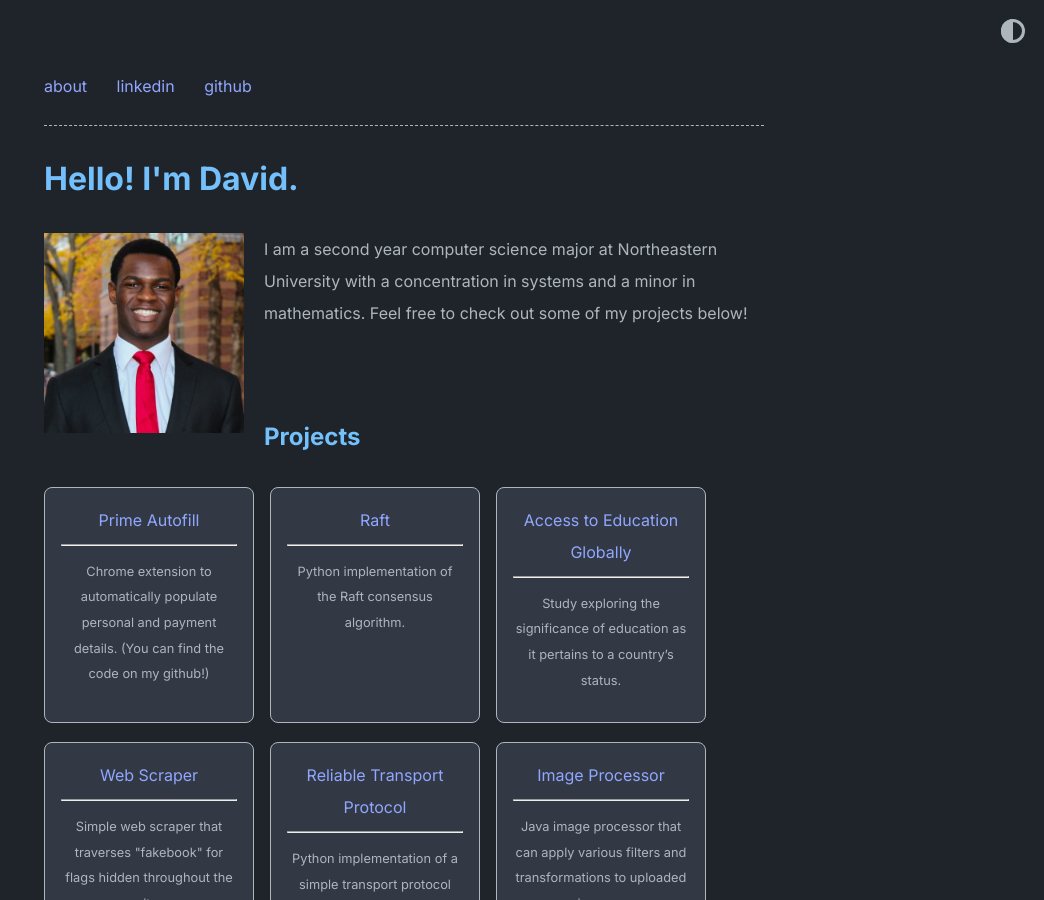
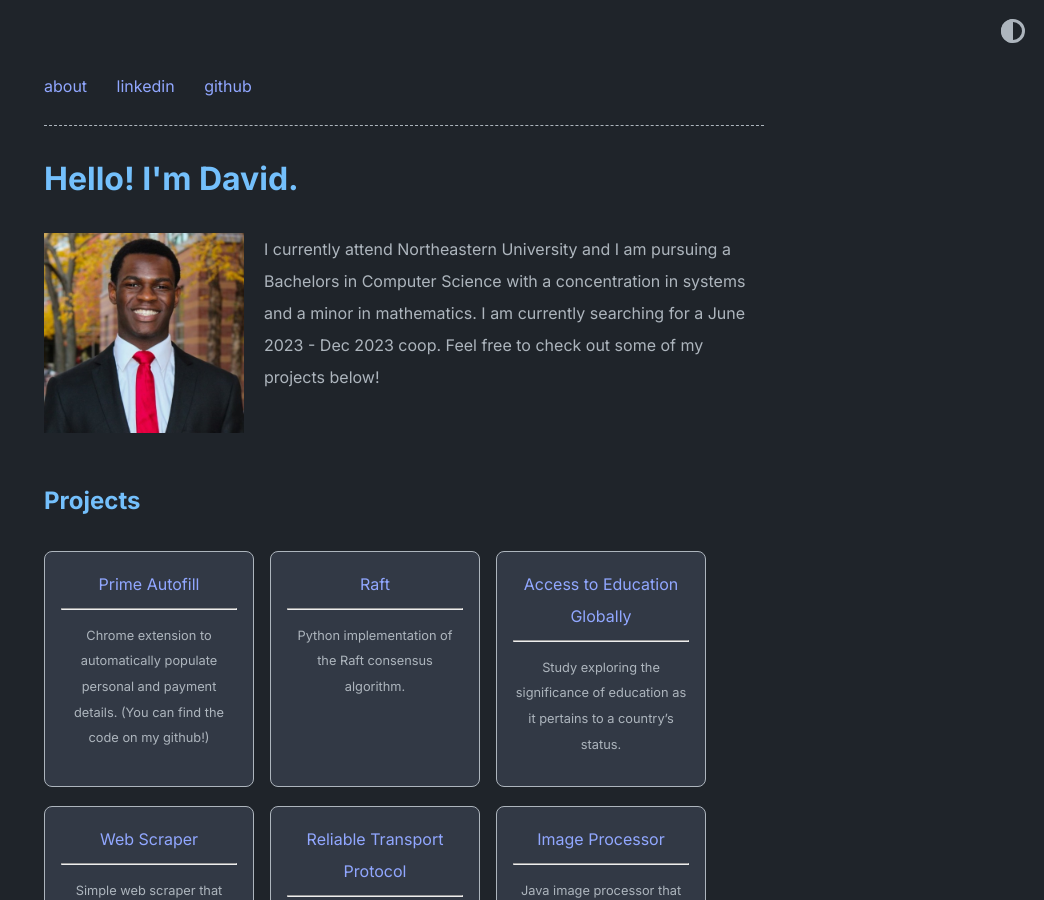
Before and after one commit to david-alade/david-alade.github.io, a Jekyll site: the page built from index.markdown, in a window 1280 px wide and 900 px high. Shown: the whole window, without its empty margins (236-1280 px from the left). Built offline with Jekyll 4.4.1, drawn with Linux system fonts in a browser that asks for light colours.

Commit message:
changed desc

```diff
--- a/_config.yml
+++ b/_config.yml
@@ -22,7 +22,7 @@ title: Hello! I'm David.
 author: David Alade
 email: alade.a@northeastern.edu
 description: >- # this means to ignore newlines until "baseurl:"
-  I am a second year computer science major at Northeastern University with a concentration in systems and a minor in mathematics. Feel free to check out some of my projects below!
+  I currently attend Northeastern University and I am pursuing a Bachelors in Computer Science with a concentration in systems and a minor in mathematics. I am currently searching for a June 2023 - Dec 2023 coop. Feel free to check out some of my projects below!
 baseurl: "" # the subpath of your site, e.g. /blog
 domain: davidalade.info
 url: "https://david-alade.github.io/" # the base hostname & protocol for your site, e.g. http://example.com
```
